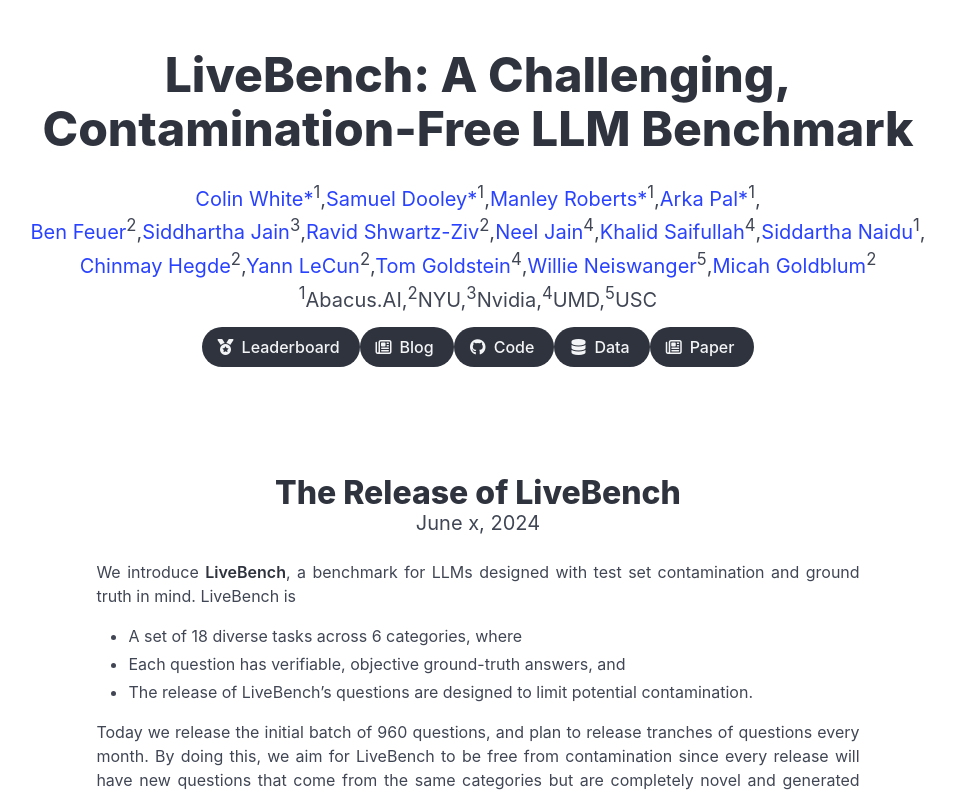
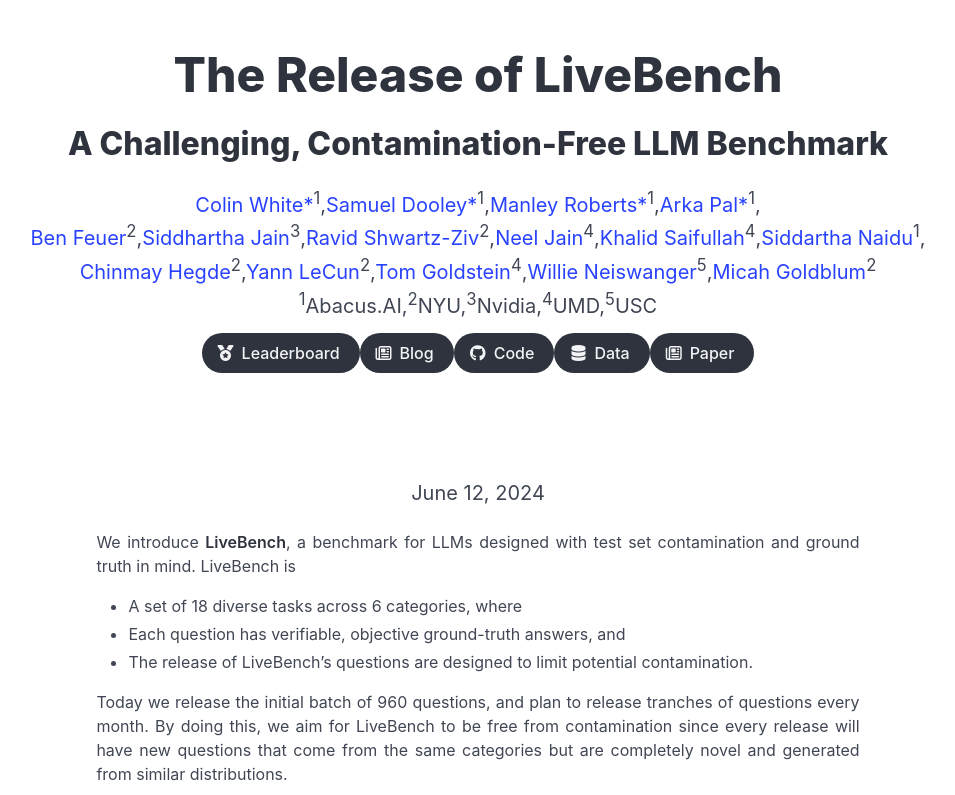
Before and after one commit to LiveBench/livebench.github.io, a React (Create React App) app: page /#/blog in a window 1280 px wide. Shown: the top 795 px of the page, without its empty margins (162-1117 px from the left). Built offline with nearby package versions, Linux system fonts and the light colour scheme; some icons are missing.

Commit message:
updated the title headers

```diff
--- a/src/App.js
+++ b/src/App.js
@@ -14,7 +14,9 @@
                     <div className="container is-max-desktop">
                         <div className="columns is-centered">
                             <div className="column has-text-centered">
-                            <h1 className="title is-1 publication-title">LiveBench: A Challenging, Contamination-Free LLM Benchmark</h1>
+                                <h1 className="title is-1 publication-title">LiveBench</h1>
+                                <h3 className="title is-3">A Challenging, Contamination-Free LLM Benchmark</h3>
+
                                 <div className="is-size-5 publication-authors">
                                     <span className="author-block">
                                         <a href="https://crwhite.ml" target="_blank" rel="noreferrer">Colin White*</a><sup>1</sup>,
--- a/src/Blog.js
+++ b/src/Blog.js
@@ -17,7 +17,8 @@
                     <div className="container is-max-desktop">
                         <div className="columns is-centered">
                             <div className="column has-text-centered">
-                                <h1 className="title is-1 publication-title">LiveBench: A Challenging, Contamination-Free LLM Benchmark</h1>
+                                <h1 className="title is-1 publication-title">The Release of LiveBench</h1>
+                                <h3 className="title is-3">A Challenging, Contamination-Free LLM Benchmark</h3>
                                 <div className="is-size-5 publication-authors">
                                     <span className="author-block">
                                         <a href="https://crwhite.ml" target="_blank" rel="noreferrer">Colin White*</a><sup>1</sup>,
@@ -134,8 +135,7 @@
                 <div className="container is-max-desktop">
                     <div className="columns is-centered has-text-centered">
                         <div className="column is-four-fifths">
-                            <h2 className="title is-3">The Release of LiveBench</h2>
-                            <h5 className="subtitle is-5">June x, 2024</h5>
+                            <h5 className="subtitle is-5">June 12, 2024</h5>
                             <div className="content has-text-justified">
 
                                 <p className="c18"><span className="c9">We introduce </span><strong>LiveBench</strong><span className="c0">, a benchmark
```
